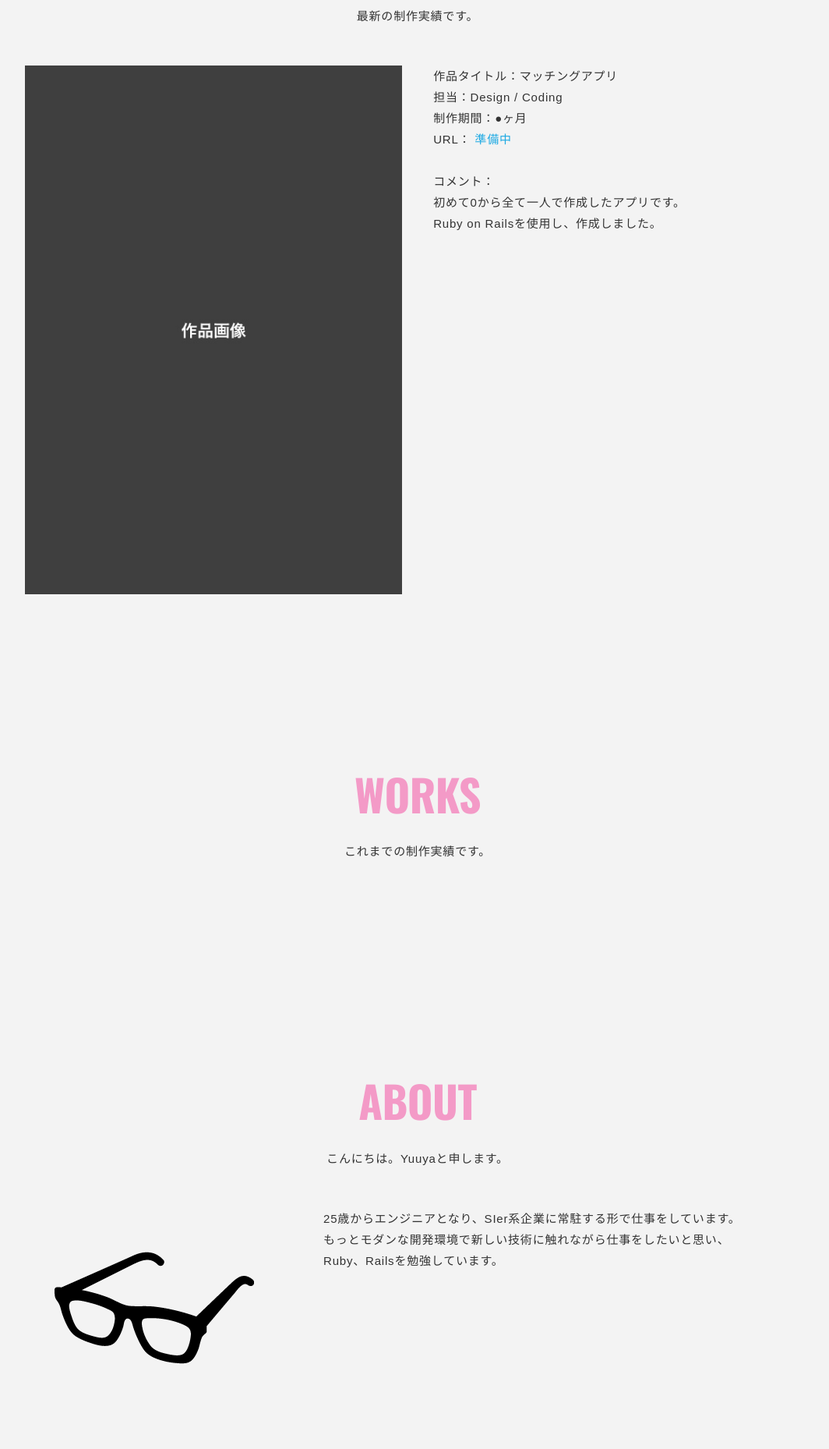
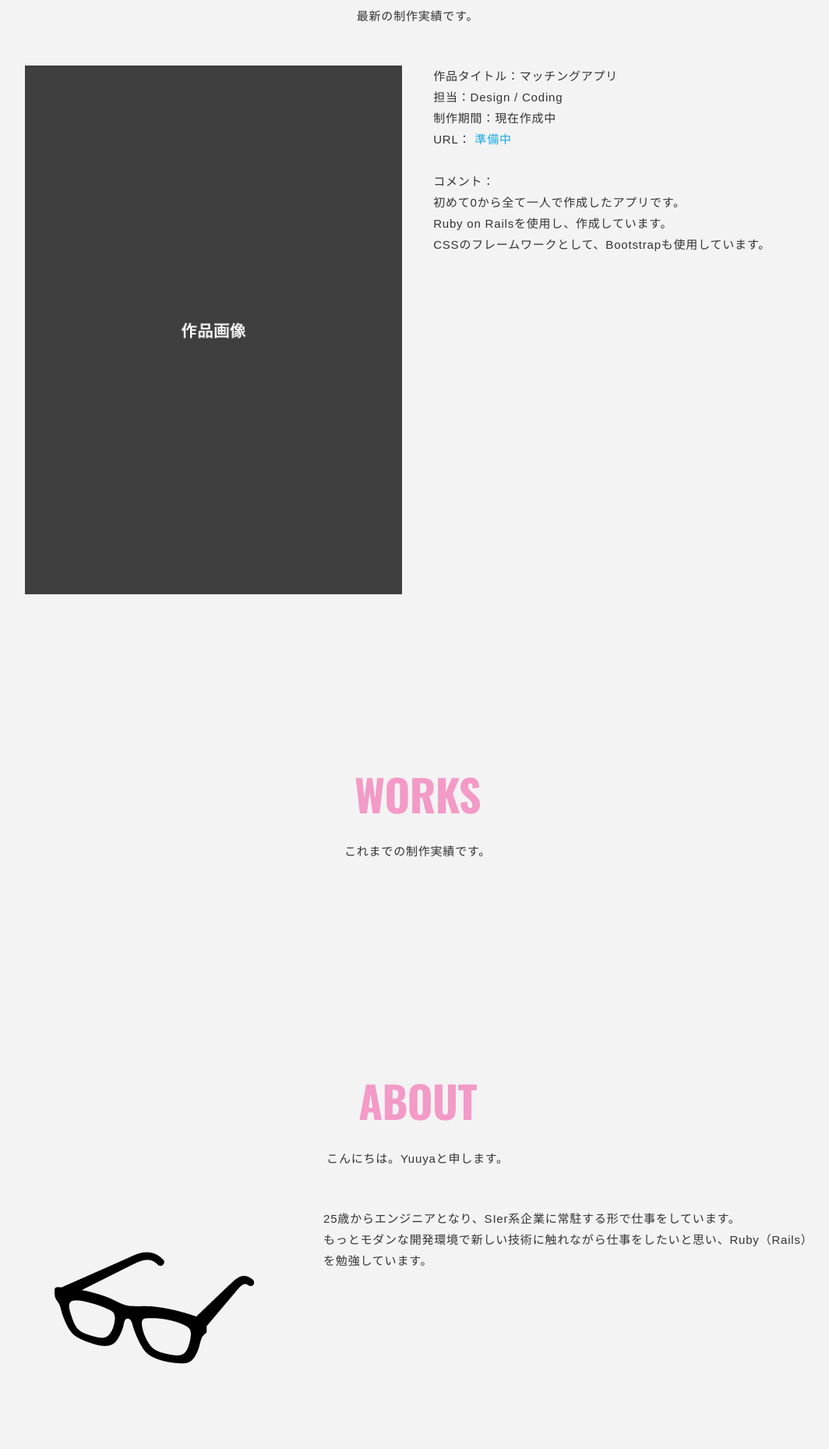
Before and after one commit to Yuuya1753/Yuuya1753.github.io, a plain HTML site: page index.html in a window 1280 px wide. Shown: the part 742-2600 px from the top of the page at 78% size, without its empty margins (104-1168 px from the left). Drawn offline with nearby package versions, Linux system fonts and the light colour scheme; a web font is replaced by a local one.

Commit message:
update index.html
文章の微修正

```diff
--- a/index.html
+++ b/index.html
@@ -56,12 +56,13 @@
             </div>
             <div class="two-column-desc">
               <p class="text">
-                作品タイトル：マッチングアプリ<br> 担当：Design / Coding<br> 制作期間：●ヶ月
+                作品タイトル：マッチングアプリ<br> 担当：Design / Coding<br> 制作期間：現在作成中
                 <br> URL：
                 <a href="#">準備中</a><br>
                 <br> コメント：
                 <br>初めて0から全て一人で作成したアプリです。
-                <br>Ruby on Railsを使用し、作成しました。
+                <br>Ruby on Railsを使用し、作成しています。
+                <br>CSSのフレームワークとして、Bootstrapも使用しています。
               </p>
             </div>
           </div>
@@ -106,7 +107,7 @@
             <div class="two-column-desc">
               <p class="text">
                 25歳からエンジニアとなり、SIer系企業に常駐する形で仕事をしています。<br>
-                もっとモダンな開発環境で新しい技術に触れながら仕事をしたいと思い、<br>Ruby、Railsを勉強しています。
+                もっとモダンな開発環境で新しい技術に触れながら仕事をしたいと思い、Ruby（Rails）を勉強しています。
                 </p>
             </div>
           </div>
@@ -145,7 +146,7 @@
                 <div class="rating">
                   <p class="rate rate3"></p>
                 </div>
-                <p class="text">マッチングアプリを作成しました。<br>
+                <p class="text">勉強がてら、マッチングアプリを作成しています。<br>
                   ＊参考テキスト/講座<br>
                   - 現場で使える Ruby on Rails 5速習実践ガイド<br>
                   - Progate Ruby on Rails<br>
```
